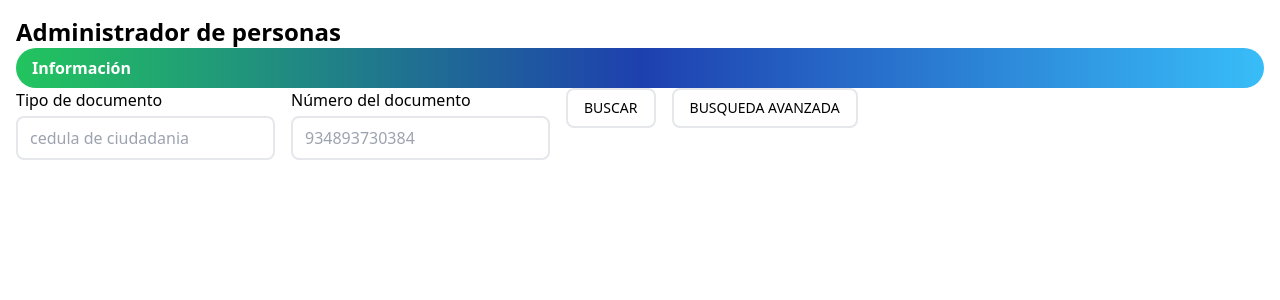
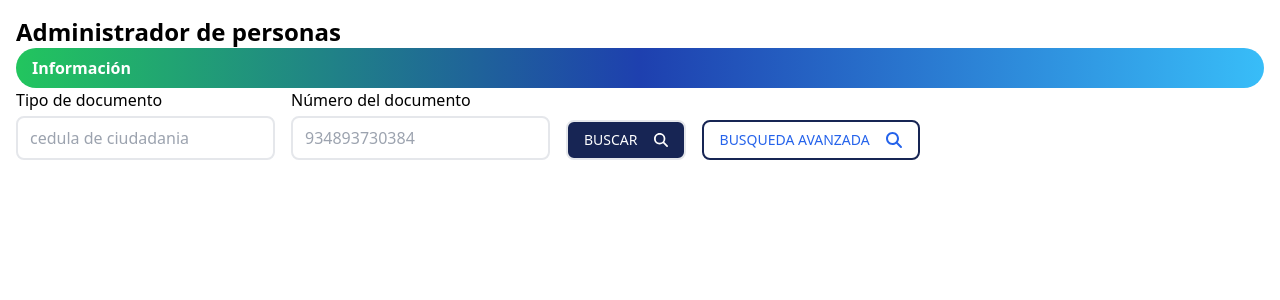
Before and after one commit to Jeanza94/mac-front, a React (Vite) app: page / in a window 1280 px wide. Shown: the top 300 px of the page. Built offline with nearby package versions, Linux system fonts and the light colour scheme.

Commit message:
fontawesome icons instalado, estilos botones 1

```diff
--- a/package.json
+++ b/package.json
@@ -10,6 +10,9 @@
     "preview": "vite preview"
   },
   "dependencies": {
+    "@fortawesome/fontawesome-svg-core": "^6.4.2",
+    "@fortawesome/free-solid-svg-icons": "^6.4.2",
+    "@fortawesome/react-fontawesome": "^0.2.0",
     "react": "^18.2.0",
     "react-dom": "^18.2.0",
     "react-hook-form": "^7.46.1",
--- a/src/App.tsx
+++ b/src/App.tsx
@@ -1,3 +1,4 @@
+import { faMagnifyingGlass } from "@fortawesome/free-solid-svg-icons"
 import { Button } from "./components/buttons"
 import { Input } from "./components/inputs"
 
@@ -19,7 +20,7 @@ const App = () => {
         información
       </h3>
 
-      <form className="flex gap-4">
+      <form className="flex flex-wrap gap-4 items-end">
         <label className="flex flex-col gap-1">
           <span>Tipo de documento</span>
           <Input
@@ -39,11 +40,20 @@ const App = () => {
         <Button
           text="buscar"
           title="Buscar persona"
+          type="submit"
+          className="bg-blue-950 hover:bg-blue-600 focus:bg-blue-600"
+          spanClassName="text-white font-medium"
+          icon={faMagnifyingGlass}
+          iconClassName="text-white text-sm"
         />
 
         <Button
           text="busqueda avanzada"
           title="Abrir opciones de busqueda avanzada"
+          className="border-blue-950 hover:bg-blue-300 focus:bg-blue-300"
+          spanClassName="text-blue-600 font-medium group-hover:text-white group-focus:text-white"
+          icon={faMagnifyingGlass}
+          iconClassName="text-blue-600 group-hover:text-white group-focus:text-white"
         />
       </form>
     </main>
--- a/src/components/buttons/Button.tsx
+++ b/src/components/buttons/Button.tsx
@@ -1,25 +1,56 @@
-import {FC} from 'react'
+import { FC } from 'react'
 import { twMerge } from 'tailwind-merge';
+import { IconDefinition } from '@fortawesome/fontawesome-svg-core';
+import { FontAwesomeIcon } from '@fortawesome/react-fontawesome';
 
 interface PropsButton {
   className?: string,
-  text:string
-  title: string
+  icon?: IconDefinition,
+  iconClassName?: string,
+  spanClassName?: string,
+  text: string,
+  title: string,
   type?: "submit" | "button",
   onClick?: () => void,
 }
 
-export const Button:FC<PropsButton> = ({title, className, onClick, type="button", text}) => {
+export const Button: FC<PropsButton> = ({
+  title,
+  className,
+  onClick,
+  type = "button",
+  text,
+  spanClassName,
+  icon,
+  iconClassName
+}) => {
   return (
     <button
       title={title}
       onClick={onClick}
       type={type}
       className={twMerge(`
-        border-2 h-10 text-sm uppercase px-4 rounded-lg transition-colors duration-300 ease-in-out
+        border-2 h-10  px-4 rounded-lg transition-colors duration-300 ease-in-out flex
+        items-center gap-4 group focus:outline-none
       `, className)}
     >
-      {text}
+      <span
+        className={twMerge(`
+          text-sm uppercase transition-colors duration-300 ease-in-out
+        `, spanClassName)}
+      >
+        {text}
+      </span>
+      {
+        icon && (
+          <FontAwesomeIcon
+            icon={icon}
+            className={twMerge(`
+              transition-colors duration-300 ease-in-out
+            `, iconClassName)}
+          />
+        )
+      }
     </button>
   )
 }
```
Also changed, not shown: 1 other file (tests, documents, lock files or other folders).
